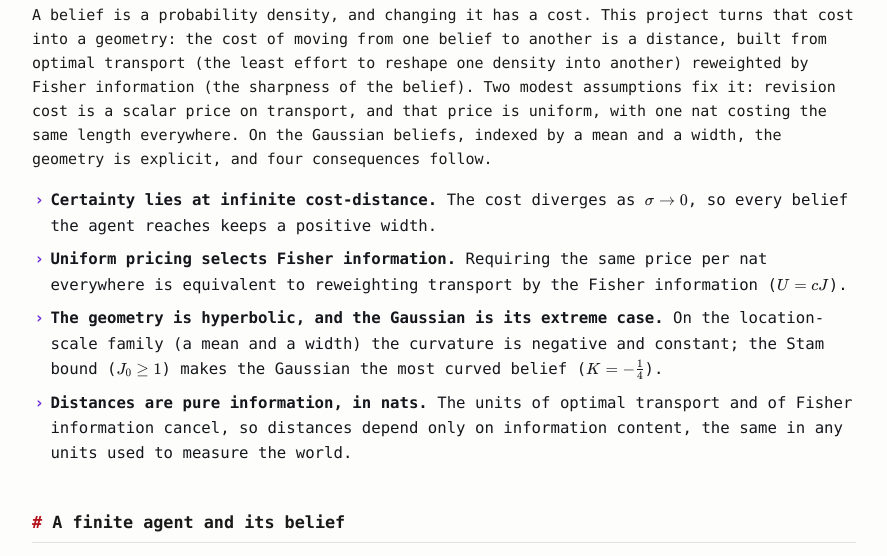
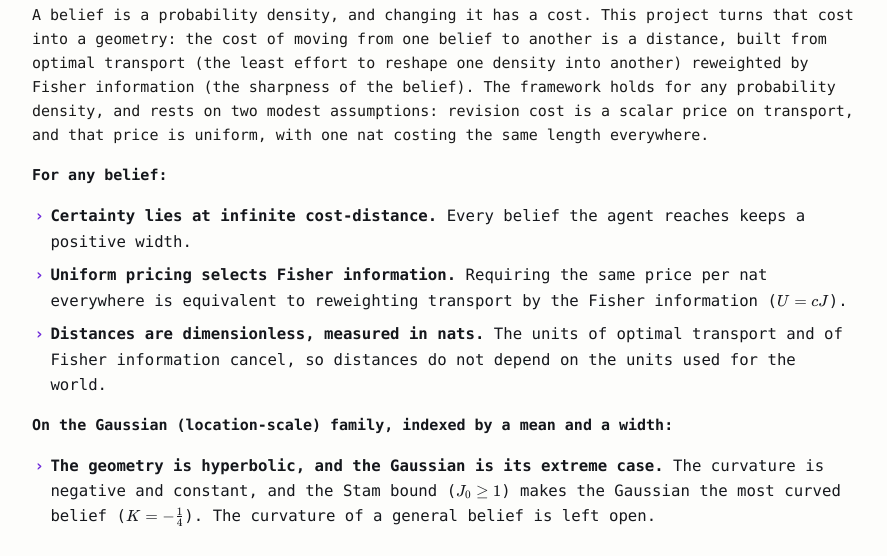
Before and after one commit to lcaraffa/lcaraffa.github.io, a plain HTML site: page belief-cost-geometry/index.html in a window 1280 px wide. Shown: the part 1246-1802 px from the top of the page, without its empty margins (196-1083 px from the left). Drawn offline with Linux system fonts and the light colour scheme; animation ran at ten frames a second.

Commit message:
update absract

```diff
--- a/belief-cost-geometry/index.html
+++ b/belief-cost-geometry/index.html
@@ -77,24 +77,25 @@
       <p>A belief is a probability density, and changing it has a cost. This project turns that cost into a
         geometry: the cost of moving from one belief to another is a distance, built from optimal transport
         (the least effort to reshape one density into another) reweighted by Fisher information (the
-        sharpness of the belief). Two modest assumptions fix it: revision cost is a scalar price on
-        transport, and that price is uniform, with one nat costing the same length everywhere. On the
-        Gaussian beliefs, indexed by a mean and a width, the geometry is explicit, and four consequences
-        follow.</p>
+        sharpness of the belief). The framework holds for any probability density, and rests on two modest
+        assumptions: revision cost is a scalar price on transport, and that price is uniform, with one nat
+        costing the same length everywhere.</p>
+      <p class="abs-group">For any belief:</p>
       <ul class="abstract-list">
-        <li><b>Certainty lies at infinite cost-distance.</b> The cost diverges as
-          <span data-tex="\sigma\to0"></span>, so every belief the agent reaches keeps a positive
-          width.</li>
+        <li><b>Certainty lies at infinite cost-distance.</b> Every belief the agent reaches keeps a
+          positive width.</li>
         <li><b>Uniform pricing selects Fisher information.</b> Requiring the same price per nat everywhere
           is equivalent to reweighting transport by the Fisher information
           (<span data-tex="U=cJ"></span>).</li>
-        <li><b>The geometry is hyperbolic, and the Gaussian is its extreme case.</b> On the location-scale
-          family (a mean and a width) the curvature is negative and constant; the Stam bound
-          (<span data-tex="J_0\ge1"></span>) makes the Gaussian the most curved belief
-          (<span data-tex="K=-\tfrac14"></span>).</li>
-        <li><b>Distances are pure information, in nats.</b> The units of optimal transport and of Fisher
-          information cancel, so distances depend only on information content, the same in any units used
-          to measure the world.</li>
+        <li><b>Distances are dimensionless, measured in nats.</b> The units of optimal transport and of
+          Fisher information cancel, so distances do not depend on the units used for the world.</li>
+      </ul>
+      <p class="abs-group">On the Gaussian (location-scale) family, indexed by a mean and a width:</p>
+      <ul class="abstract-list">
+        <li><b>The geometry is hyperbolic, and the Gaussian is its extreme case.</b> The curvature is
+          negative and constant, and the Stam bound (<span data-tex="J_0\ge1"></span>) makes the Gaussian
+          the most curved belief (<span data-tex="K=-\tfrac14"></span>). The curvature of a general belief
+          is left open.</li>
       </ul>
     </section>
 
--- a/belief-cost-geometry/style.css
+++ b/belief-cost-geometry/style.css
@@ -148,6 +148,7 @@ input[type=range].sl-energie::-moz-range-thumb { background: var(--energy); }
 .abstract-list { list-style: none; padding: 0; margin: 1rem 0 0; }
 .abstract-list li { position: relative; padding-left: 1.15rem; margin: .55rem 0; font-size: .98rem; line-height: 1.6; color: var(--ink); text-align: left; }
 .abstract-list li::before { content: "\203A"; position: absolute; left: .15rem; color: var(--belief); font-weight: 700; }
+.abs-group { font-weight: 650; color: var(--ink); margin: 1rem 0 .1rem; }
 
 /* ---- card grids -------------------------------------------------------- */
 .cards { display: grid; grid-template-columns: 1fr 1fr; gap: 1rem; margin-top: 1.25rem; }
```
